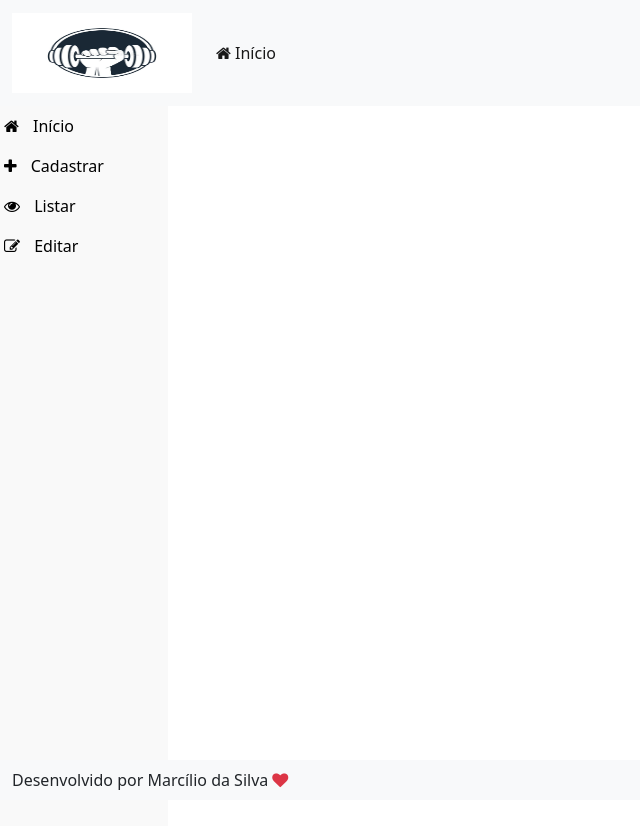
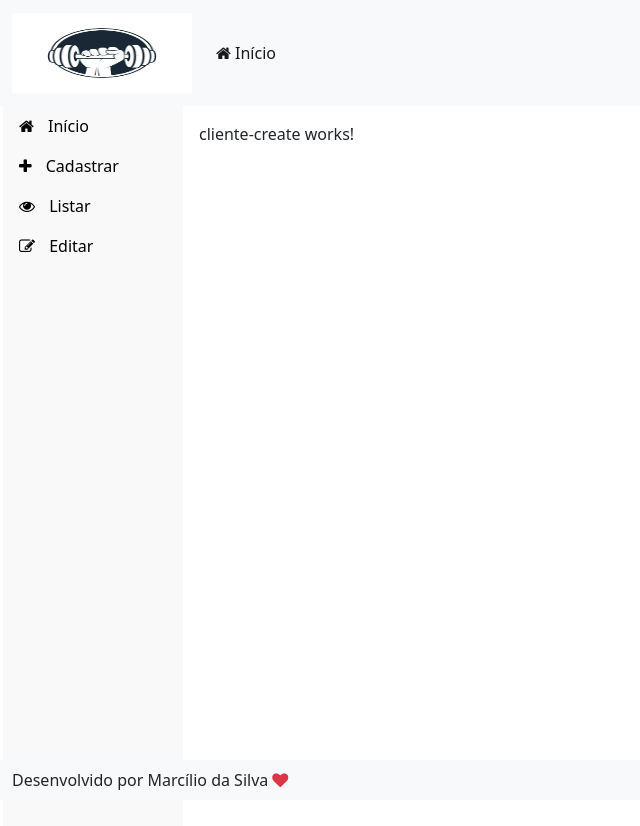
Before and after one commit to francelinom/FMS-Academia-Fitness, an Angular app: page /clientes/create in a window 1280 px wide. Before the commit this address led to /. Shown: the top 826 px of the page, without its empty margins (0-640 px from the left). Built offline with nearby package versions, Linux system fonts and the light colour scheme.

Commit message:
Adicionando as rota para create

```diff
--- a/src/app/app-routing.module.ts
+++ b/src/app/app-routing.module.ts
@@ -2,6 +2,7 @@ import { ClienteComponent } from './views/cliente/cliente.component';
 import { HomeComponent } from './views/home/home.component';
 import { NgModule } from '@angular/core';
 import { RouterModule, Routes } from '@angular/router';
+import { ClienteCreateComponent } from './components/cliente/cliente-create/cliente-create.component';
 
 const routes: Routes = [
   {
@@ -12,6 +13,10 @@ const routes: Routes = [
     path: 'clientes',
     component: ClienteComponent,
   },
+  {
+    path: 'clientes/create',
+    component: ClienteCreateComponent,
+  },
 ];
 
 @NgModule({
--- a/src/app/app.module.ts
+++ b/src/app/app.module.ts
@@ -8,9 +8,10 @@ import { HeaderComponent } from './components/template/header/header.component';
 import { FooterComponent } from './components/template/footer/footer.component';
 import { NavComponent } from './components/template/nav/nav.component';
 import { ClienteComponent } from './views/cliente/cliente.component';
+import { ClienteCreateComponent } from './components/cliente/cliente-create/cliente-create.component';
 
 @NgModule({
-  declarations: [AppComponent, HeaderComponent, FooterComponent, NavComponent, ClienteComponent],
+  declarations: [AppComponent, HeaderComponent, FooterComponent, NavComponent, ClienteComponent, ClienteCreateComponent],
   imports: [BrowserModule, AppRoutingModule, HomeModule],
   providers: [],
   bootstrap: [AppComponent],
--- /dev/null
+++ b/src/app/components/cliente/cliente-create/cliente-create.component.html
@@ -0,0 +1 @@
+<p>cliente-create works!</p>
--- /dev/null
+++ b/src/app/components/cliente/cliente-create/cliente-create.component.ts
@@ -0,0 +1,15 @@
+import { Component, OnInit } from '@angular/core';
+
+@Component({
+  selector: 'app-cliente-create',
+  templateUrl: './cliente-create.component.html',
+  styleUrls: ['./cliente-create.component.css']
+})
+export class ClienteCreateComponent implements OnInit {
+
+  constructor() { }
+
+  ngOnInit(): void {
+  }
+
+}
--- a/src/app/components/template/nav/nav.component.css
+++ b/src/app/components/template/nav/nav.component.css
@@ -21,3 +21,7 @@ a:hover {
   padding: 16px;
   background-color: #FFF;
 }
+
+.marginLeft {
+  margin-left: 3px;
+}
--- a/src/app/components/template/nav/nav.component.html
+++ b/src/app/components/template/nav/nav.component.html
@@ -1,4 +1,4 @@
-<div class="row">
+<div class="row marginLeft">
   <ul class="nav flex-column">
     <li class="nav-item">
       <a class="nav-link active" aria-current="page" routerLink="/">
@@ -6,7 +6,7 @@
       </a>
     </li>
     <li class="nav-item">
-      <a class="nav-link">
+      <a class="nav-link" routerLink="/clientes/create">
         <i class="fa fa-plus"></i> Cadastrar
       </a>
     </li>
```
Also changed, not shown: src/app/components/cliente/cliente-create/cliente-create.component.css (added), 1 other file (tests, documents, lock files or other folders).
